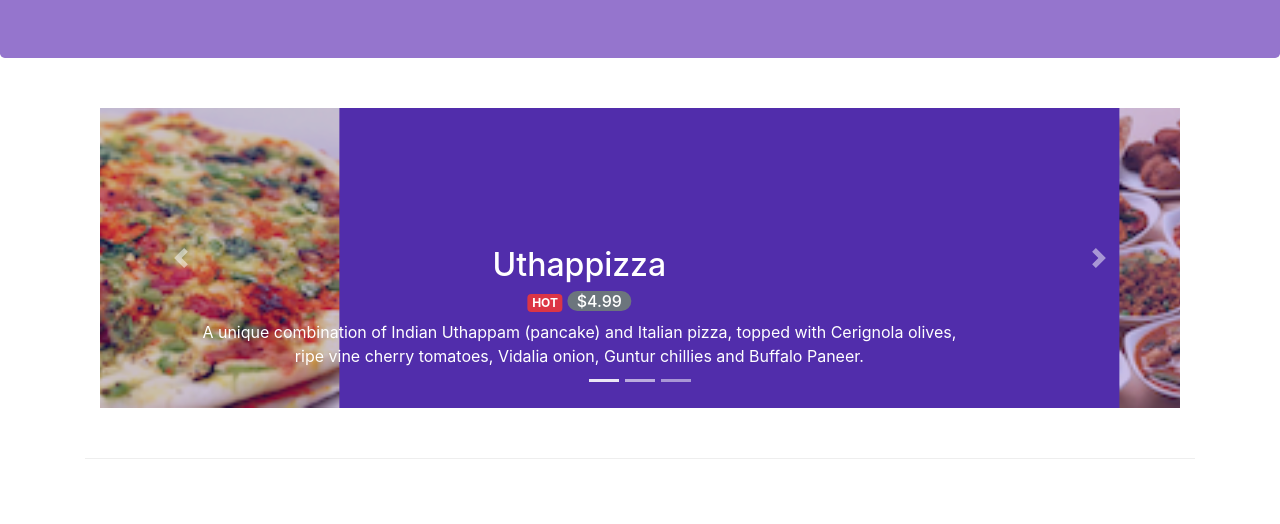
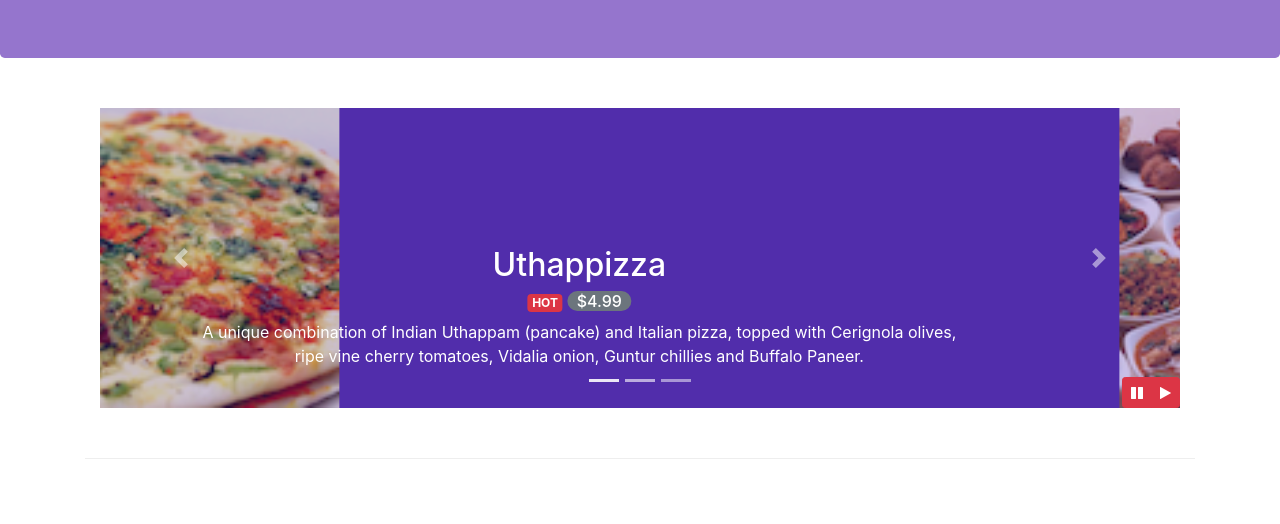
Before and after one commit to nilesh-05/Coursera-Bootstrap, a website: page Bootstrap4/conFusion/index.html in a window 1280 px wide. Shown: the part 276-800 px from the top of the page. Drawn offline with nearby package versions, Linux system fonts and the light colour scheme.

Commit message:
Bootstrap JQuery added

```diff
--- a/Bootstrap4/conFusion/css/styles.css
+++ b/Bootstrap4/conFusion/css/styles.css
@@ -55,3 +55,9 @@ body{
     min-height: 300px;
     opacity: 0.7;
 }
+#carouselButtons{
+    right: 0px;
+    position: absolute;
+    bottom: 0px;
+    z-index: 1;
+}
--- a/Bootstrap4/conFusion/index.html
+++ b/Bootstrap4/conFusion/index.html
@@ -225,6 +225,14 @@
 							</ol>
 							<a class="carousel-control-prev" href="#mycarousel" role="button" data-slide="prev"><span class="carousel-control-prev-icon"></span></a>
 							<a class="carousel-control-next" href="#mycarousel" role="button" data-slide="next"><span class="carousel-control-next-icon"></span></a>
+							<div class="btn-group" id="carouselButtons">
+								<button class="btn btn-danger btn-sm" id="carousel-pause">
+									<span class="fa fa-pause"></span>
+								</button>
+								<button class="btn btn-danger btn-sm" id="carousel-play">
+									<span class="fa fa-play"></span>
+								</button>
+							</div>
 						</div>
 					</div>
 				</div>
@@ -334,5 +342,17 @@
 		<script src="node_modules/jquery/dist/jquery.slim.min.js"></script>
 		<script src="node_modules/popper.js/dist/umd/popper.min.js"></script>
 		<script src="node_modules/bootstrap/dist/js/bootstrap.min.js"></script>
+		<script>
+        $(document).ready(function(){
+            $("#mycarousel").carousel( { interval: 2000 } );
+            $("#carousel-pause").click(function(){
+                $("#mycarousel").carousel('pause');
+            });
+            $("#carousel-play").click(function(){
+                $("#mycarousel").carousel('cycle');
+            });
+        });
+    </script>
+
 	</body>
 </html>
```
